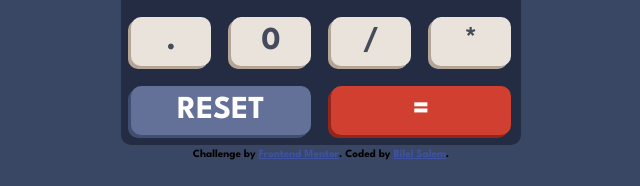
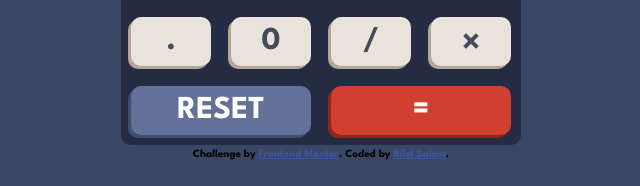
Before and after one commit to bilelsalemdev/3-theme-calculator, a plain HTML site: page index.html in a window 1280 px wide. Shown: the part 571-757 px from the top of the page, 319-959 px from the left. Drawn offline with Linux system fonts and the light colour scheme.

Commit message:
Update index.html

```diff
--- a/index.html
+++ b/index.html
@@ -48,7 +48,7 @@
     <div class="button">.</div>
     <div class="button">0</div>
     <div class="button">/</div>
-    <div class="button">*</div>
+    <div class="button mul">*</div>
     <div class="button reset"  >RESET</div>
     <div class="button equal">=</div>
   </div>
```
